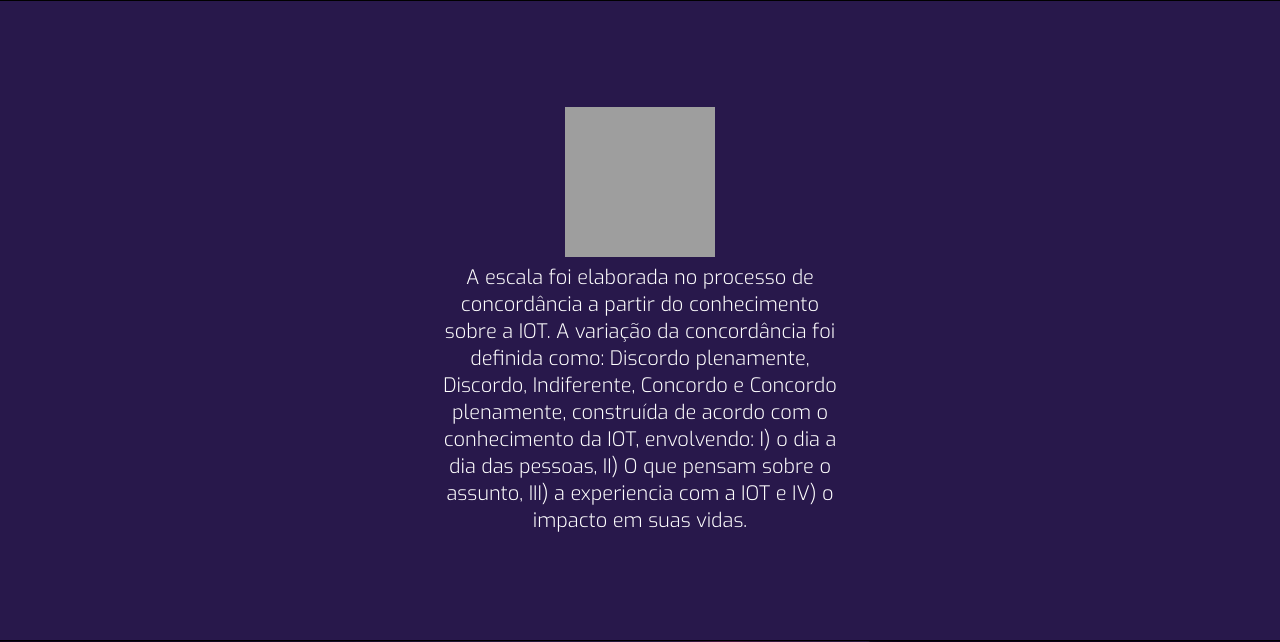
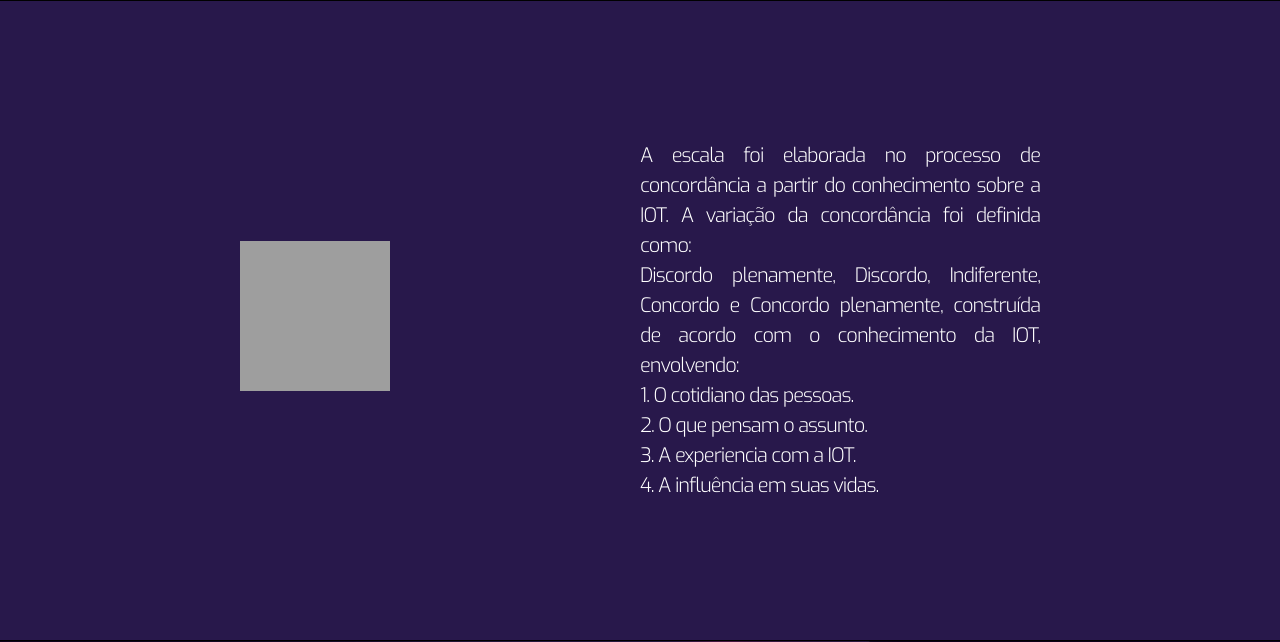
Before and after one commit to NicolasMachado777/SITE-IOT, a PHP site: page / in a window 1280 px wide. Shown: the part 3199-3841 px from the top of the page. Run offline with PHP 8.4, Linux system fonts and the light colour scheme; grey boxes are pictures that could not be loaded.

Commit message:
conteudo metodologia

```diff
--- a/index.html
+++ b/index.html
@@ -74,10 +74,13 @@
             <p class="content">
                 <img id="anota" src="img/anotapai.png" alt="" srcset="" height="150px" width="150px">
                 <br>
-                O trabalho em casa, através do Home Office, hoje considerado algo comum, se tornou importante para a vida de muitas pessoas e não deixou de funcionar mesmo nas condições atuais em que vivemos. O desejo de alcançar conforto e facilidade tende a crescer com esse modo de vida.
+                O trabalho em casa, através do Home Office, hoje considerado algo comum, se tornou importante para a
+                vida de muitas pessoas e não deixou de funcionar mesmo nas condições atuais em que vivemos. O desejo de
+                alcançar conforto e facilidade tende a crescer com esse modo de vida.
                 <br>
                 <br>
-                Atualmente estamos em uma época que a tecnologia está crescendo muito. Todo dia aparece novas formas de integrar a internet ao cotidiano, modificando nossa visão de mundo.
+                Atualmente estamos em uma época que a tecnologia está crescendo muito. Todo dia aparece novas formas de
+                integrar a internet ao cotidiano, modificando nossa visão de mundo.
             </p>
         </div>
     </section>
@@ -90,13 +93,22 @@
         <div id="texto-metodologia" class="textos">
             <p class="content">
                 <img id="prancheta" src="img/pranch.png" alt="" srcset="" height="150px" width="150px">
-                <br>
+            </p>
+
+            <p class="content">
                 A escala foi elaborada no processo de concordância a partir do conhecimento sobre a IOT. A variação da
                 concordância foi definida como:
+                <br>
                 Discordo plenamente, Discordo, Indiferente, Concordo e Concordo plenamente, construída de acordo com o
                 conhecimento da IOT, envolvendo:
-                I) o dia a dia das pessoas, II) O que pensam sobre o assunto, III) a experiencia com a IOT e IV) o
-                impacto em suas vidas.
+                <br>
+                1. O cotidiano das pessoas.
+                <br>
+                2. O que pensam o assunto.
+                <br>
+                3. A experiencia com a IOT.
+                <br>
+                4. A influência em suas vidas.
             </p>
         </div>
     </section>
@@ -113,7 +125,8 @@
 
             </div>
             <div class="face back">
-                <h1 class="content">Pergunta 1: Tenho conhecimento sobre o significado de IOT, Internet das Coisas. </h1>
+                <h1 class="content">Pergunta 1: Tenho conhecimento sobre o significado de IOT, Internet das Coisas.
+                </h1>
             </div>
         </div>
         <div class="card">
@@ -149,7 +162,8 @@
 
             </div>
             <div class="face back">
-                <h1 class="content">Pergunta 05: Eu acredito que a IOT pode ajudar no processo de ensino-aprendizagem dos alunos.</h1>
+                <h1 class="content">Pergunta 05: Eu acredito que a IOT pode ajudar no processo de ensino-aprendizagem
+                    dos alunos.</h1>
             </div>
         </div>
         <div class="card">
@@ -158,7 +172,8 @@
 
             </div>
             <div class="face back">
-                <h1 class="content">Pergunta 06: Eu já tive contado com aparelhos digitais que utilizam a IOT, tais como Alexa, Smart TV
+                <h1 class="content">Pergunta 06: Eu já tive contado com aparelhos digitais que utilizam a IOT, tais como
+                    Alexa, Smart TV
                     e etc. </h1>
             </div>
         </div>
--- a/style.css
+++ b/style.css
@@ -203,7 +203,6 @@
 }
 
 #texto-influencia p {
-    display: block;
     text-align: center;
     font-size: 20px;
     margin: 0 50px;
@@ -286,13 +285,14 @@
 }
 
 #texto-metodologia p {
-    text-align: center;
+    width: 400px;
+    text-align: justify;
     font-size: 20px;
-    width: 400px;
     margin: auto;
     padding: 25px 0;
+    letter-spacing: -1px;
+    line-height: 1.50em;
 }
-
 
 /*_________________________________________________________________________________________________________*/
 
```
